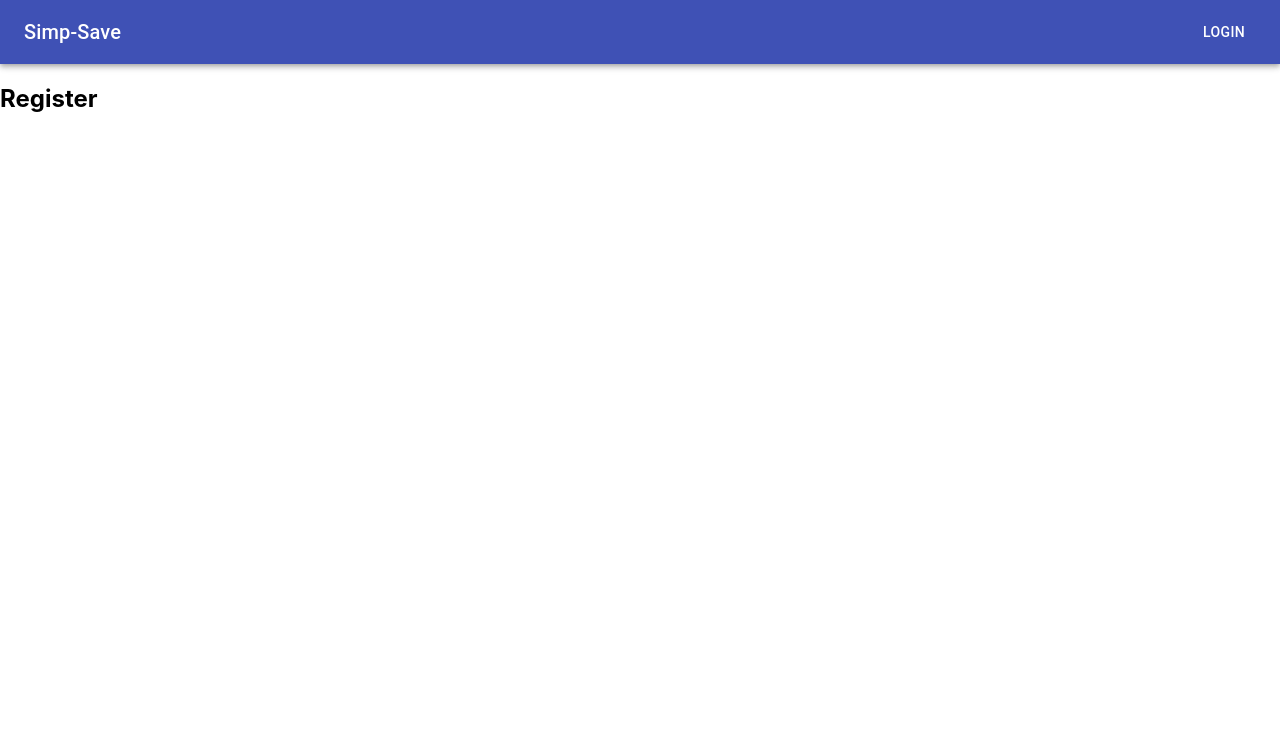
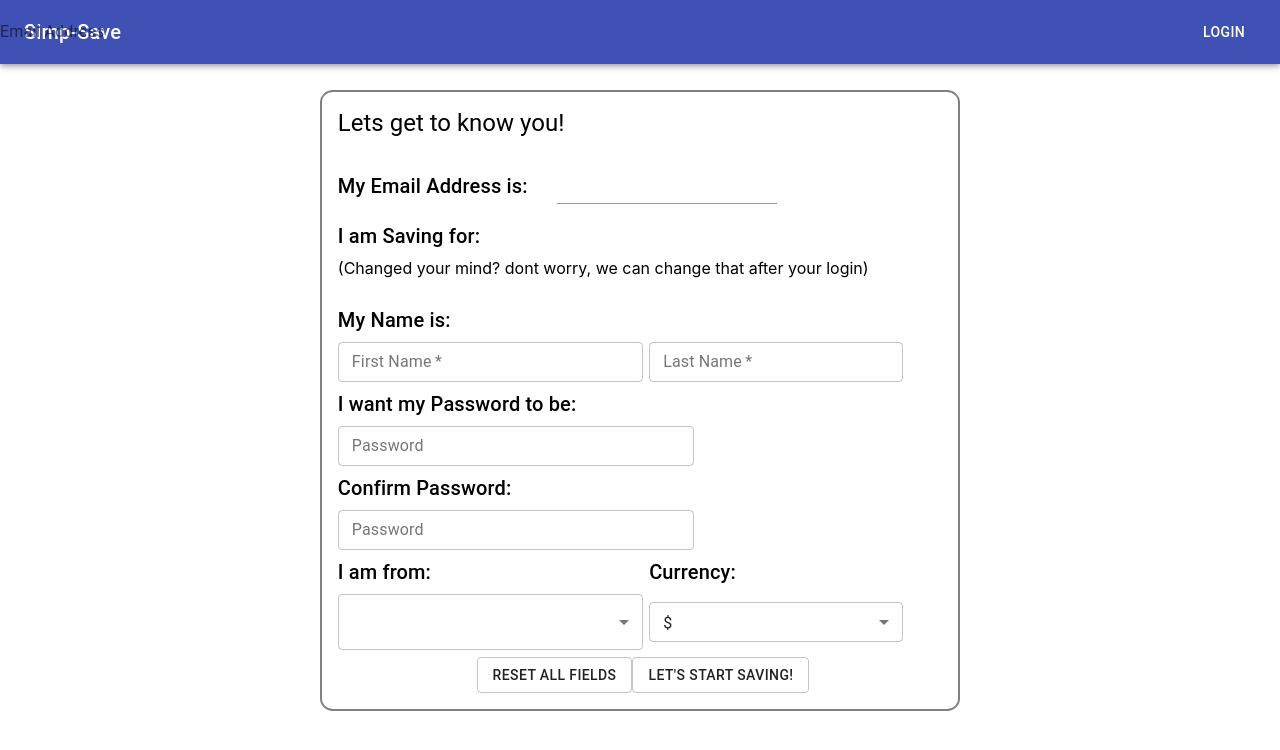
Before and after one commit to josephmeris/simp-save, a React (Create React App) app: page /userregisterportal in a window 1280 px wide. Shown: the top 750 px of the page. Built offline with nearby package versions, Linux system fonts and the light colour scheme.

Commit message:
add register page

```diff
--- a/src/Components/User/UserResgisterPortal.js
+++ b/src/Components/User/UserResgisterPortal.js
@@ -1,14 +1,148 @@
 import React, { Component } from 'react';
+import TextField from '@material-ui/core/TextField';
 import { withRouter } from 'react-router-dom';
+import '../../../src/Styles/Common/register.css';
+import Typography from '@material-ui/core/Typography';
+import { withStyles } from '@material-ui/core/styles';
+import Paper from '@material-ui/core/Paper';
+import Grid from '@material-ui/core/Grid';
+import FormControl from '@material-ui/core/FormControl';
+import Select from '@material-ui/core/Select';
+import NativeSelect from '@material-ui/core/NativeSelect';
+import InputLabel from '@material-ui/core/InputLabel';
+import FormHelperText from '@material-ui/core/FormHelperText';
+import Button from '@material-ui/core/Button';
+
+// const useStyles = makeStyles((theme) => ({
+//   formControl: {
+//     margin: theme.spacing(1),
+//     minWidth: 120,
+//   },
+//   selectEmpty: {
+//     marginTop: theme.spacing(2),
+//   },
+// }));
+
+const styles = theme => (
+  { formControl: {
+        margin: theme.spacing(1),
+        minWidth: 120,
+      },
+      selectEmpty: {
+        marginTop: theme.spacing(2),
+      },}
+);
+const currencies = [
+  {
+    value: 'USD',
+    label: '$',
+  },
+  {
+    value: 'EUR',
+    label: '€',
+  },
+  {
+    value: 'PHP',
+    label: '₱',
+  },
+
+];
+
 
 class UserRegisterPortal extends Component {
+
   render() {
+    const {classes} = this.props;
     return (
-        <div>
-          <h2>Register</h2>
+      <div id="portal">
+
+        <form id="portal-container">
+
+
+           <div><Typography variant="h5">Lets get to know you! </Typography> </div>
+
+                <Grid item xs={4} > <Typography variant="h6"> My Email Address is: </Typography> </Grid>
+                <Grid item xs={6} >  <TextField class="modular-column" id="user-email" label="Email Address" fullWidth /> </Grid>
+
+            <div><Typography variant="h6">  I am Saving for: </Typography></div>
+            <div><Typography variant="h7"> (Changed your mind? dont worry, we can change that after your login) </Typography></div>
+            <Grid item xs={12} ></Grid>
+            <div><Typography variant="h6">  My Name is: </Typography></div>
+                        <Grid item xs={6} >
+              <TextField size="small" required id="portal-firstname" label="First Name" type="search" variant="outlined" fullWidth margin="prop" /></Grid>
+
+            <Grid item xs={5}><TextField size="small" required id="portal-lastname" label="Last Name" type="search" variant="outlined" fullWidth margin="prop" /></Grid>
+            <div><Typography variant="h6">  I want my Password to be: </Typography></div>
+            <Grid item xs={7} > <TextField
+          Required
+          size="small"
+          id="outlined-password-input"
+          label="Password"
+          type="password"
+          autoComplete="current-password"
+          variant="outlined"
+          fullWidth
+        /> </Grid>
+        <div><Typography variant="h6">  Confirm Password:  </Typography></div>
+            <Grid item xs={7} > <TextField
+          Required
+          size="small"
+          id="outlined-password-input"
+          label="Password"
+          type="password"
+          autoComplete="current-password"
+          variant="outlined"
+          fullWidth
+        /> </Grid>
+         <Grid item xs={6} ><div><Typography variant="h6">  I am from:                     </Typography></div> </Grid>
+         <Grid item xs={5} ><div><Typography variant="h6"> Currency: </Typography></div> </Grid>
+         <Grid item xs={6} >
+           <Select
+           fullWidth
+           size="small"
+        variant="outlined"
+          native
+          label="Country"
+          inputProps={{
+            name: 'country',
+            id: 'outlined-country-native-simple',
+          }}
+        >
+          <option aria-label="Select Country" value="" />
+          <option value="Philippines">Philippines</option>
+          <option value="United States">United States</option>
+          <option value="Europe">Europe</option>
+        </Select>
+
+      </Grid>
+      <Grid item xs={5} >
+      <TextField
+          fullWidth
+          size="small"
+          id="outlined-select-currency-native"
+          select
+          SelectProps={{
+            native: true,
+          }}
+           variant="outlined"
+        >
+          {currencies.map((option) => (
+            <option key={option.value} value={option.value}>
+              {option.label}
+            </option>
+          ))}
+        </TextField>
+        </Grid>
+
+        <Grid container justify="center">
+        <Button variant="outlined">Reset All Fields</Button>
+        <Button variant="outlined">Let's Start Saving!</Button>
+        </Grid>
+        </form>
         </div>
     );
   }
 }
 
-export default withRouter(UserRegisterPortal);
+//export default (withRouter(UserRegisterPortal(withStyles(styles))));
+export default withRouter(withStyles(styles)(UserRegisterPortal));
--- /dev/null
+++ b/src/Styles/Common/register.css
@@ -0,0 +1,40 @@
+
+h3 {
+    text-align: center;
+}
+
+#portal{
+    flex-grow: 1;
+}
+
+#portal-container {
+    display: inline-block;
+    width: 50%;
+    margin: 2% 25%;
+    background-color: rgba(255, 255,255, 0.75);
+    text-align: left;
+    padding: 1% 1%;
+    border-radius: 2%;
+    box-sizing: border-box;
+    border: 2px solid gray;
+  }
+
+
+  #portal-container > div , #portal-container > h2 {
+  display: inline-flex;
+  flex-wrap: wrap;
+  width: 100%;
+  text-align: left;
+  margin: 0.5%;
+
+}
+
+.portal-firstname, .portal-lastname {
+    display: flex;
+    flex-wrap: wrap;
+
+}
+
+Button {
+   margin: 5% 10%;
+}
```
